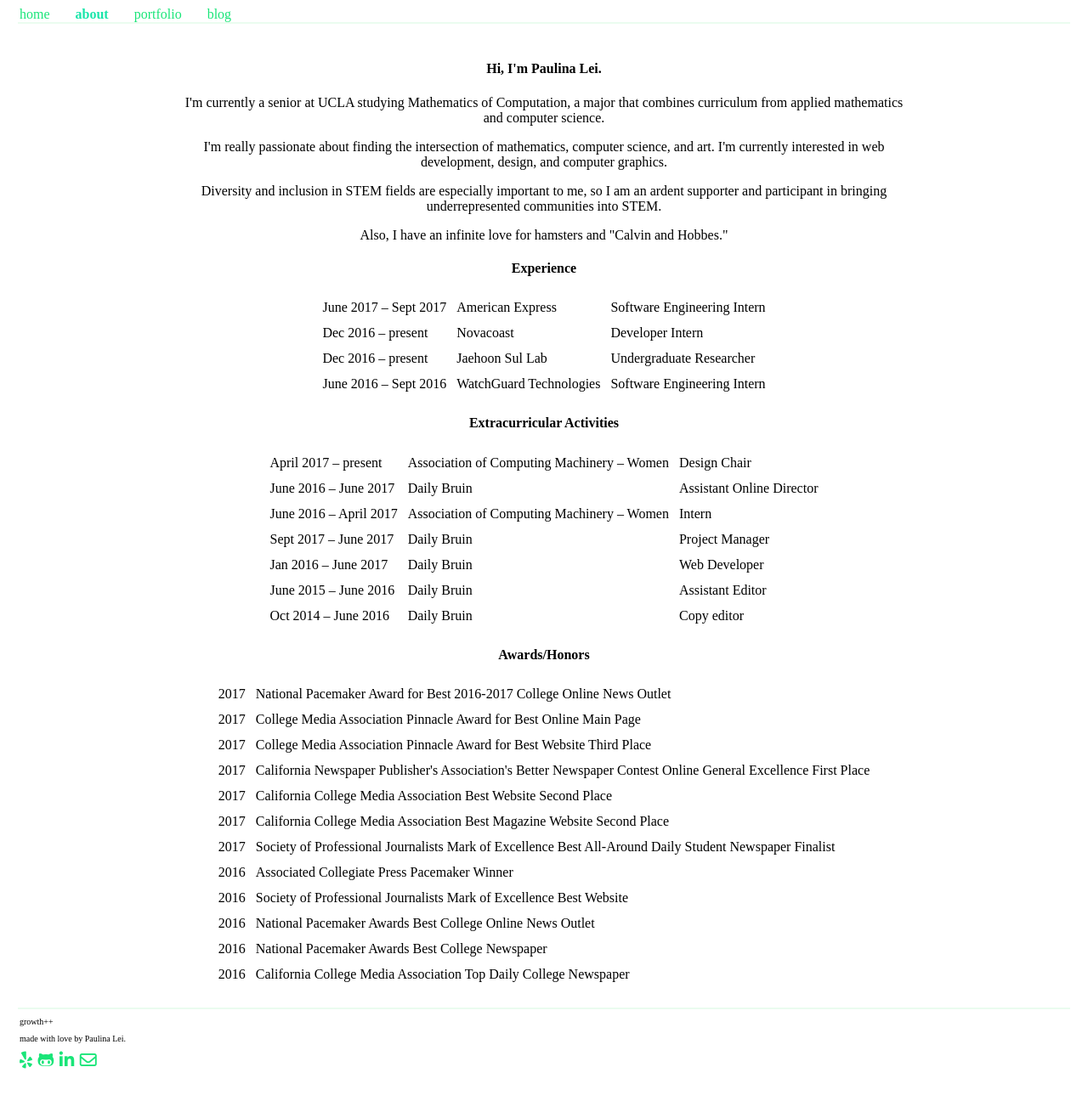
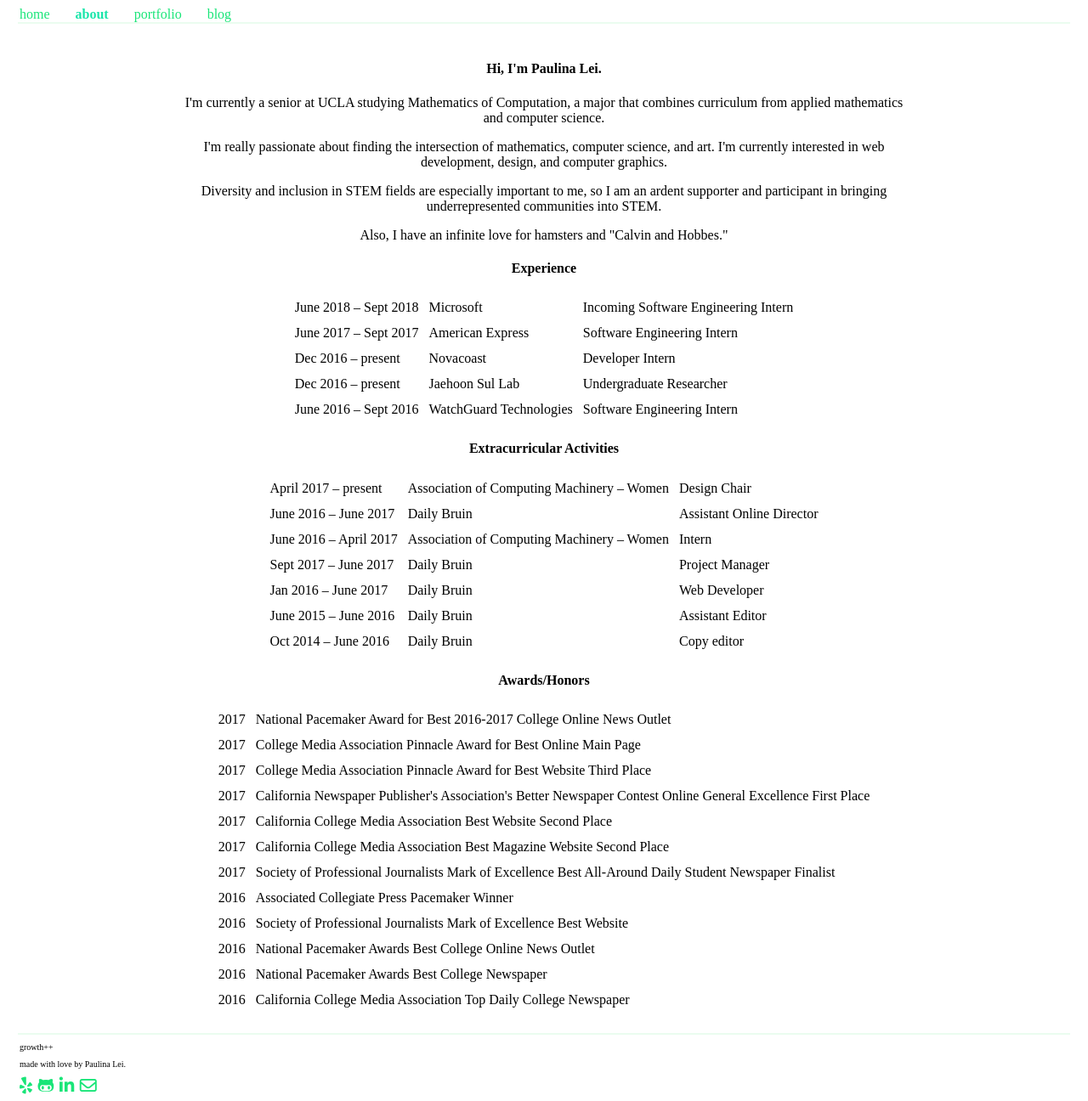
Before and after one commit to paulinalei/yoyo, a Jekyll site: the page built from _pages/02__about.md, in a window 1280 px wide. Shown: the whole page at 85% size. Built offline with Jekyll 4.4.1, drawn with Linux system fonts in a browser that asks for light colours; nearby versions of some CDN libraries; some web fonts are replaced; before the commit the page ends 1266 px from its top, so only the background shows below that.

Commit message:
update about

```diff
--- a/_pages/02__about.md
+++ b/_pages/02__about.md
@@ -15,6 +15,11 @@
 <div class="about-activities">
     <h4>Experience</h4>
     <table class="table-experience">
+        <tr>
+            <td>June 2018 &ndash; Sept 2018</td>
+            <td>Microsoft</td>
+            <td>Incoming Software Engineering Intern</td>
+        </tr>
         <tr>
             <td>June 2017 &ndash; Sept 2017</td>
             <td>American Express</td>
```
